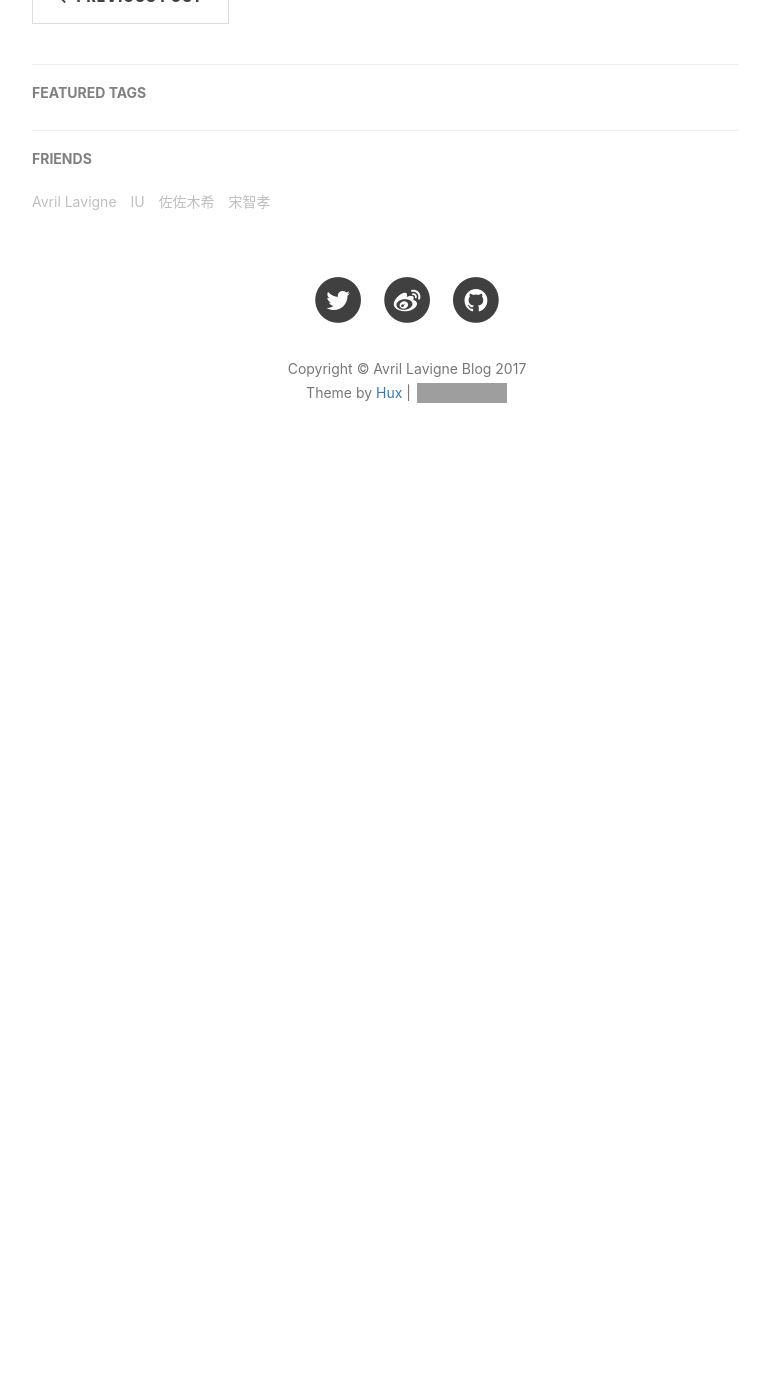
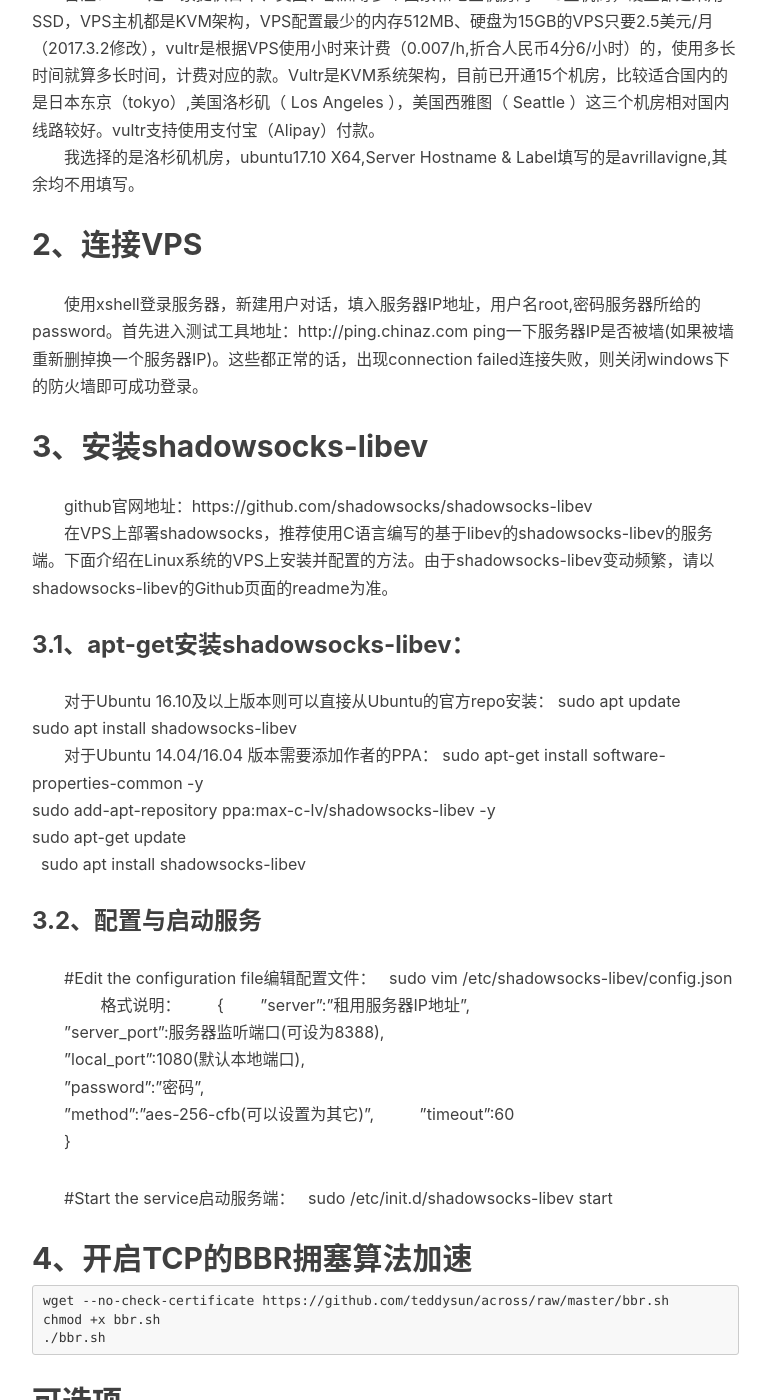
Before and after one commit to ARTAvrilLavigne/ARTAvrilLavigne.github.io, a Jekyll site: the page built from _posts/2017-10-31-shadowsocks-libev.markdown, in a window 1280 px wide and 1400 px high, scrolled down 682 px. Shown: the whole window, without its empty margins (233-1003 px from the left). Built offline with Jekyll 4.4.1, drawn with Linux system fonts in a browser that asks for light colours; nearby versions of some CDN libraries; comment, search, counter and statistics services are not loaded; before the commit the page ends 1179 px from its top, so only the background shows below that; some of the changed text lies outside the part shown; grey boxes are pictures that could not be loaded.

Commit message:
Update 2017-10-31-shadowsocks-libev.markdown

```diff
--- a/_posts/2017-10-31-shadowsocks-libev.markdown
+++ b/_posts/2017-10-31-shadowsocks-libev.markdown
@@ -8,4 +8,61 @@
 tags:
     - shadowsocks
 ---
-##
+## 1、租用云服务器
+　　选择vultr:https://my.vultr.com/
+　　备注：Vultr是一家提供日本、美国、欧洲等多个国家和地区机房的VPS主机商，硬盘都是采用SSD，VPS主机都是KVM架构，VPS配置最少的内存512MB、硬盘为15GB的VPS只要2.5美元/月（2017.3.2修改），vultr是根据VPS使用小时来计费（0.007/h,折合人民币4分6/小时）的，使用多长时间就算多长时间，计费对应的款。Vultr是KVM系统架构，目前已开通15个机房，比较适合国内的是日本东京（tokyo）,美国洛杉矶（ Los Angeles ），美国西雅图（ Seattle ）这三个机房相对国内线路较好。vultr支持使用支付宝（Alipay）付款。
+　　我选择的是洛杉矶机房，ubuntu17.10 X64,Server Hostname & Label填写的是avrillavigne,其余均不用填写。
+## 2、连接VPS
+　　使用xshell登录服务器，新建用户对话，填入服务器IP地址，用户名root,密码服务器所给的password。首先进入测试工具地址：http://ping.chinaz.com ping一下服务器IP是否被墙(如果被墙重新删掉换一个服务器IP)。这些都正常的话，出现connection failed连接失败，则关闭windows下的防火墙即可成功登录。
+## 3、安装shadowsocks-libev
+　　github官网地址：https://github.com/shadowsocks/shadowsocks-libev
+　　在VPS上部署shadowsocks，推荐使用C语言编写的基于libev的shadowsocks-libev的服务端。下面介绍在Linux系统的VPS上安装并配置的方法。由于shadowsocks-libev变动频繁，请以shadowsocks-libev的Github页面的readme为准。
+### 3.1、apt-get安装shadowsocks-libev：
+　　对于Ubuntu 16.10及以上版本则可以直接从Ubuntu的官方repo安装：
+	sudo apt update
+    sudo apt install shadowsocks-libev
+　　对于Ubuntu 14.04/16.04 版本需要添加作者的PPA：
+    sudo apt-get install software-properties-common -y
+    sudo add-apt-repository ppa:max-c-lv/shadowsocks-libev -y
+    sudo apt-get update
+    sudo apt install shadowsocks-libev
+### 3.2、配置与启动服务
+　　#Edit the configuration file编辑配置文件：
+    sudo vim /etc/shadowsocks-libev/config.json
+
+　　格式说明：
+　　{
+　　"server":"租用服务器IP地址",
+　　"server_port":服务器监听端口(可设为8388),
+　　"local_port":1080(默认本地端口),
+　　"password":"密码",
+　　"method":"aes-256-cfb(可以设置为其它)",
+　　"timeout":60
+　　}
+
+　　#Start the service启动服务端：
+    sudo /etc/init.d/shadowsocks-libev start
+
+## 4、开启TCP的BBR拥塞算法加速
+    wget --no-check-certificate https://github.com/teddysun/across/raw/master/bbr.sh
+    chmod +x bbr.sh
+    ./bbr.sh
+
+## 可选项
+　　一、使用基于KCP的shadowsocks加速：
+　　#Setup your server
+    server_linux_amd64 -l :21 -t 127.0.0.1:443 --crypt none --mtu 1200 --nocomp --mode normal --dscp 46 & ss-server -s 0.0.0.0 -p 443 -k passwd -m chacha20 -u
+　　#Setup your client
+    client_linux_amd64 -l 127.0.0.1:1090 -r <服务器IP>:21 --crypt none --mtu 1200 --nocomp --mode normal --dscp 46 & ss-local -s 127.0.0.1 -p 1090 -k passwd -m chacha20 -l 1080 -b 0.0.0.0 & ss-local -s <服务器IP> -p 443 -k passwd -m chacha20 -l 1080 -U -b 0.0.0.0
+　　二、设置最大连接数：
+　　#Security Tips
+    #Although shadowsocks-libev can handle thousands of concurrent connections nicely, we still recommend setting up your server's
+firewall rules to limit connections from each user:
+    #Up to 32 connections are enough for normal usage
+    iptables -A INPUT -p tcp --syn --dport ${SHADOWSOCKS_PORT} -m connlimit --connlimit-above 32 -j REJECT --reject-with tcp-reset
+
+
+## 备注参考地址
+
+　　中文博客参考地址：https://cokebar.info/archives/767
+　　Ubuntu TCP BBR 改进版/增强版：https://moeclub.org/2017/06/24/278/
```
